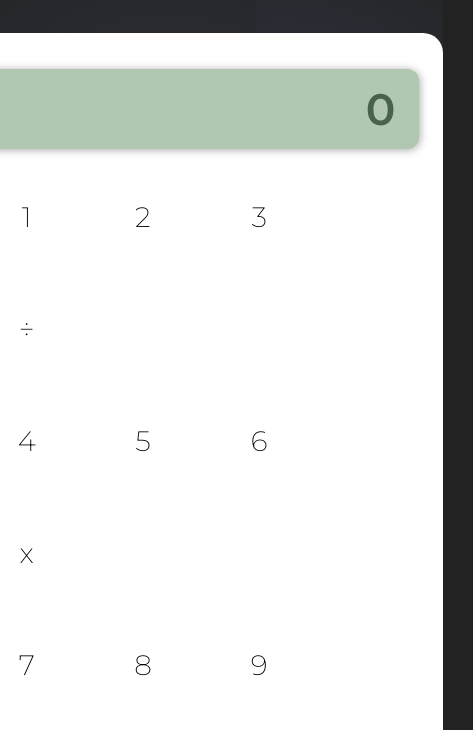
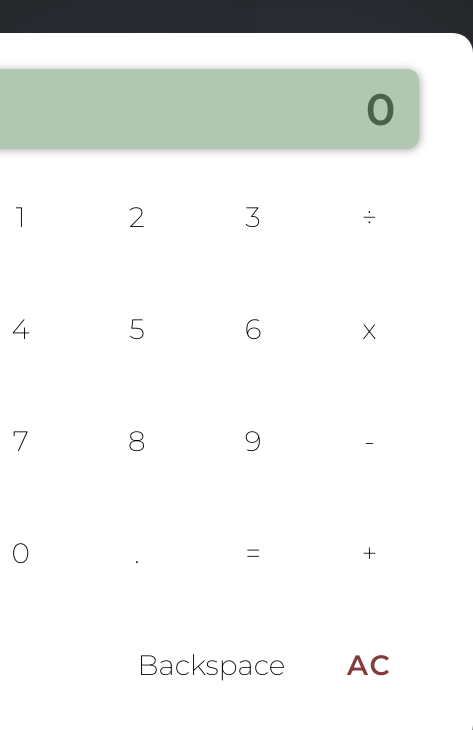
Before and after one commit to lymyr/odin-calc, a plain HTML site: page index.html in a window 390 px wide. Shown: the part 71-801 px from the top of the page, 473 px wide, since content can reach past the window. Drawn offline with Linux system fonts and the light colour scheme.

Commit message:
band aid fix for mobile view

```diff
--- a/styles.css
+++ b/styles.css
@@ -26,7 +26,7 @@ body {
     flex-direction: column;
     align-items: center;
     background-color: rgb(255, 255, 255);
-    width:fit-content;
+    width:508.6px;
     padding:24px;
     border-radius: 20px;
     box-shadow: 2px 2px 240px rgb(54, 61, 79);
```
